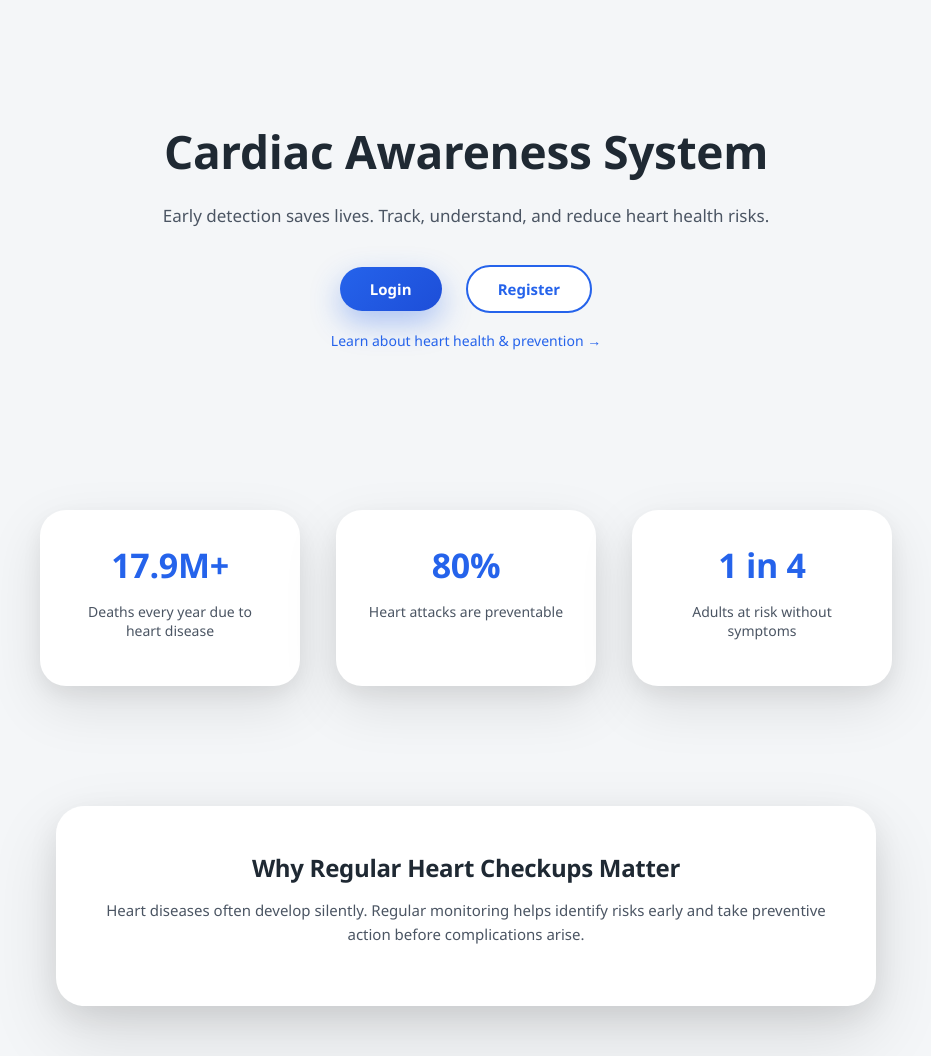
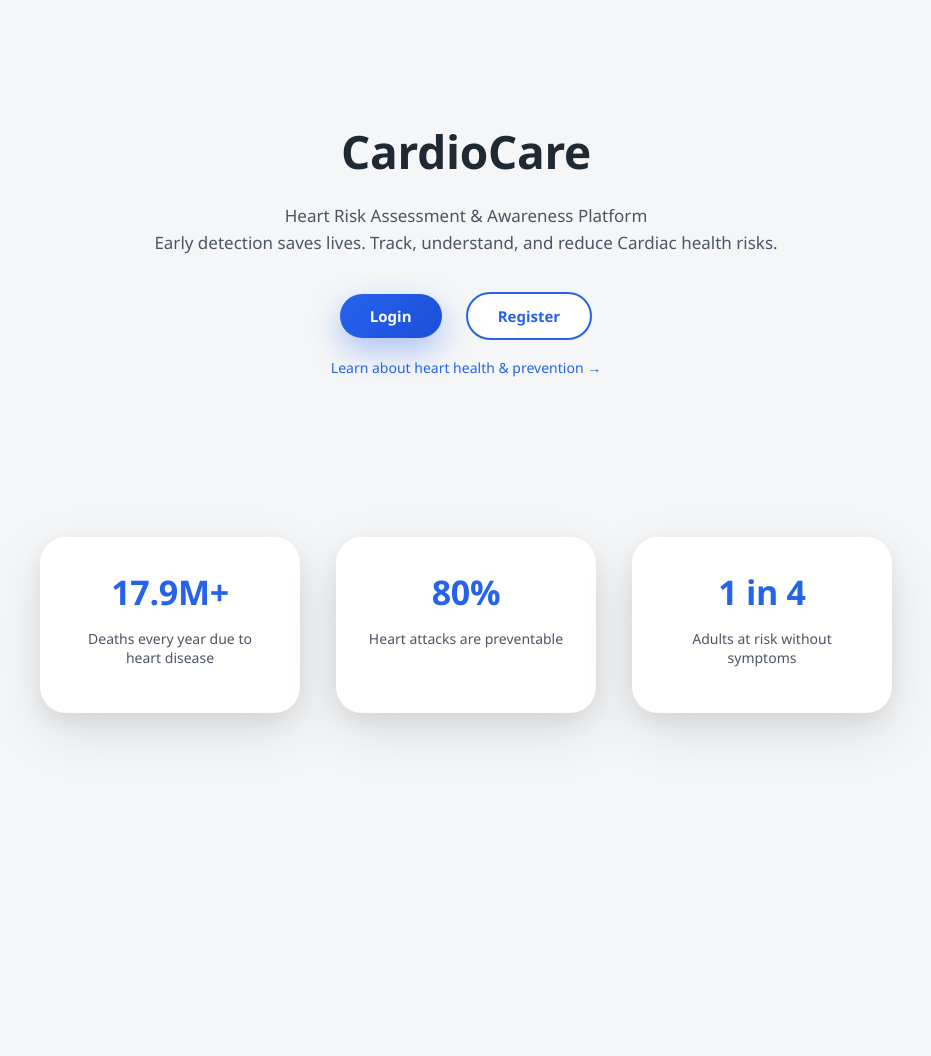
Before and after one commit to Tharun-23-27/CardioCare, a Flask app: page / in a window 1280 px wide. Shown: the whole page, without its empty margins (174-1105 px from the left). After the commit the page ends 736 px from the top, so only its background shows below. Run offline with Flask 3, Linux system fonts and the light colour scheme.

Commit message:
Rename project branding to CardioCare

```diff
--- a/templates/awareness.html
+++ b/templates/awareness.html
@@ -13,7 +13,7 @@
     <h1>Cardiac Awareness</h1>
     <p>
         Understanding heart health, symptoms, and preventive measures can
-        significantly reduce the risk of cardiac diseases.
+        significantly reduce the risk of Cardiac diseases.
     </p>
 </div>
 
--- a/templates/dashboard.html
+++ b/templates/dashboard.html
@@ -2,7 +2,8 @@
 <html lang="en">
 <head>
     <meta charset="UTF-8">
-    <title>Cardiac Awareness Dashboard</title>
+    <title><h1>CardioCare Dashboard</h1>
+</title>
     <link rel="stylesheet" href="{{ url_for('static', filename='style.css') }}">
 </head>
 
@@ -12,7 +13,8 @@
 
     <!-- TOP BAR -->
     <div style="display:flex; justify-content:space-between; align-items:center; margin-bottom:30px;">
-        <h1 style="margin:0;">Cardiac Awareness Dashboard</h1>
+        <h1 style="margin:0;"><h1>CardioCare Dashboard</h1>
+</h1>
 
         <!-- LOGOUT BUTTON -->
         <a href="{{ url_for('logout') }}" class="btn secondary small-btn">
--- a/templates/index.html
+++ b/templates/index.html
@@ -1,34 +1,37 @@
 <!DOCTYPE html>
-<html>
+<html lang="en">
 <head>
-    <title>Cardiac Awareness System</title>
+    <meta charset="UTF-8">
+    <title>CardioCare</title>
     <link rel="stylesheet" href="{{ url_for('static', filename='style.css') }}">
 </head>
 
 <body>
 
-<!-- ================= HERO SECTION ================= -->
-<div class="hero section light">
-    <h1 class="hero-title">Cardiac Awareness System</h1>
+<!-- HERO SECTION -->
+<div class="hero">
+    <h1 class="hero-title">CardioCare</h1>
+
     <p class="hero-sub">
-        Early detection saves lives. Track, understand, and reduce heart health risks.
+        Heart Risk Assessment & Awareness Platform
+        <br>
+        Early detection saves lives. Track, understand, and reduce Cardiac health risks.
     </p>
 
     <div class="hero-actions">
-        <a href="/login" class="btn primary">Login</a>
-        <a href="/register" class="btn secondary">Register</a>
+        <a href="{{ url_for('login') }}" class="btn primary">Login</a>
+        <a href="{{ url_for('register') }}" class="btn secondary">Register</a>
     </div>
 
-    <!-- Awareness link (STEP 3 you asked about) -->
     <div class="hero-awareness">
-        <a href="/awareness">Learn about heart health & prevention →</a>
+        <a href="{{ url_for('awareness') }}">
+            Learn about heart health & prevention →
+        </a>
     </div>
 </div>
 
-<!-- ================= STATS SECTION ================= -->
-<div class="section white">
+<!-- STATS SECTION -->
 <div class="stats-section">
-
     <div class="stat-card">
         <h2>17.9M+</h2>
         <p>Deaths every year due to heart disease</p>
@@ -43,19 +46,6 @@
         <h2>1 in 4</h2>
         <p>Adults at risk without symptoms</p>
     </div>
-
-    </div>
-</div>
-
-<!-- ================= INFO SECTION ================= -->
-<div class="section light">
-    <div class="info-section">
-        <h2>Why Regular Heart Checkups Matter</h2>
-        <p>
-            Heart diseases often develop silently. Regular monitoring helps
-            identify risks early and take preventive action before complications arise.
-        </p>
-    </div>
 </div>
 
 </body>
```
Lines whose indentation alone changed are shown as unchanged.
